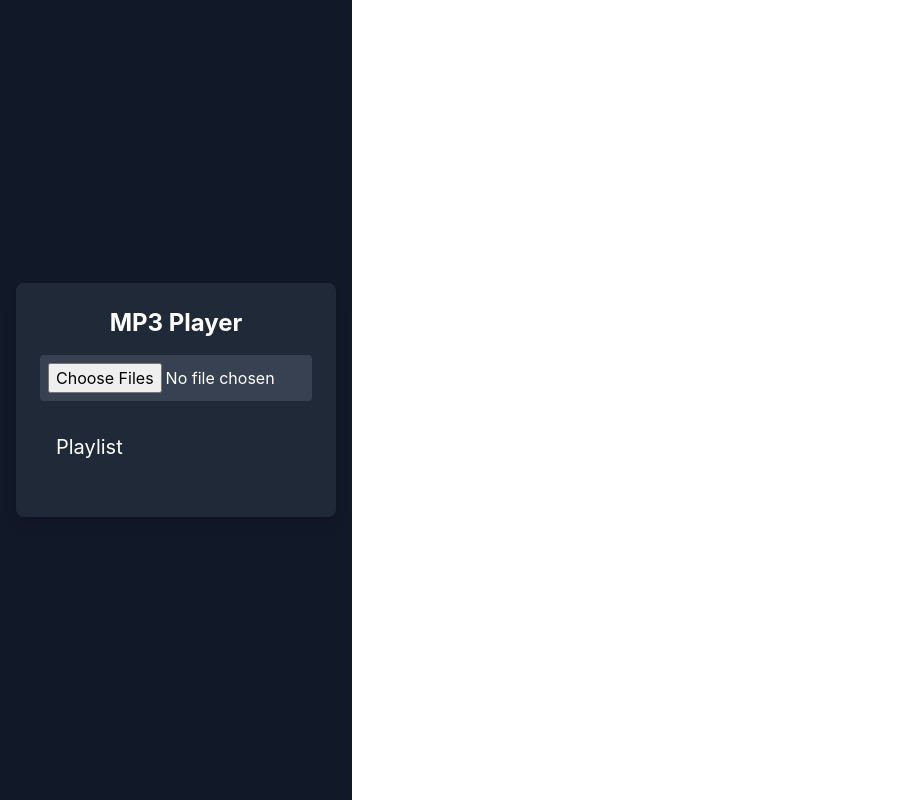
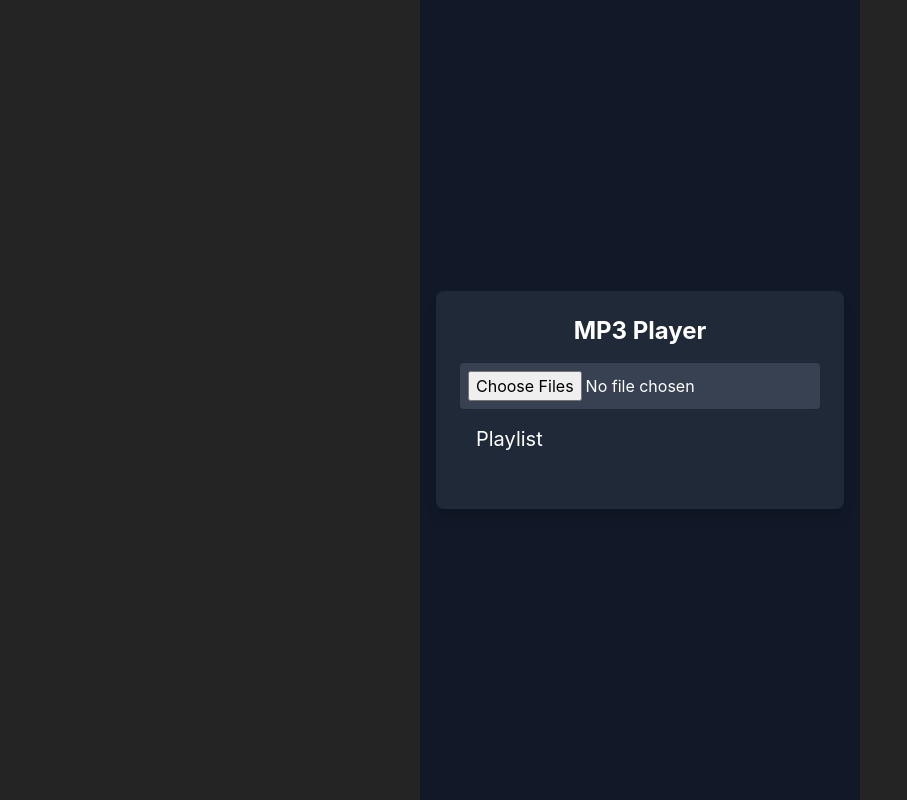
Before and after one commit to godxrs/MP3Player, a React (Vite) app: page / in a window 1280 px wide. Shown: the whole page, without its empty margins (0-907 px from the left). Built offline with nearby package versions, Linux system fonts and the light colour scheme.

Commit message:
Minor changes

```diff
--- a/src/App.tsx
+++ b/src/App.tsx
@@ -43,7 +43,7 @@ const App: React.FC = () => {
 
   return (
     <div className="min-h-screen bg-gray-900 text-white flex items-center justify-center p-4">
-      <div className="bg-gray-800 rounded-lg shadow-lg p-6 w-full max-w-xs">
+      <div className="bg-gray-800 rounded-lg shadow-lg p-6 w-full max-w-xs md:max-w-md lg:max-w-lg">
         <h1 className="text-2xl font-bold mb-4 text-center">MP3 Player</h1>
         <input
           type="file"
@@ -69,5 +69,4 @@ const App: React.FC = () => {
   );
 };
 
-
 export default App;
--- a/src/components/AudioPlayer.tsx
+++ b/src/components/AudioPlayer.tsx
@@ -23,14 +23,11 @@ const AudioPlayer: React.FC<Props> = ({ track, onPrev, onNext }) => {
       const handleLoadedMetadata = () => {
         setDuration(audioRef.current!.duration);
       };
-
       const handleTimeUpdate = () => {
         setCurrentTime(audioRef.current!.currentTime);
       };
-
       audioRef.current.addEventListener('loadedmetadata', handleLoadedMetadata);
       audioRef.current.addEventListener('timeupdate', handleTimeUpdate);
-
       return () => {
         audioRef.current?.removeEventListener('loadedmetadata', handleLoadedMetadata);
         audioRef.current?.removeEventListener('timeupdate', handleTimeUpdate);
--- a/src/index.css
+++ b/src/index.css
@@ -29,14 +29,21 @@ a:hover {
 body {
   margin: 0;
   display: flex;
-  place-items: center;
+  justify-content: center;
+  align-items: center;
   min-width: 320px;
   min-height: 100vh;
+  background-color: #242424;
 }
 
 h1 {
   font-size: 3.2em;
   line-height: 1.1;
+}
+
+input[type="file"] {
+  display: block;
+  margin: 0 auto;
 }
 
 button {
@@ -66,11 +73,4 @@ button:focus-visible {
   a:hover {
     color: #747bff;
   }
-  button {
-    background-color: #f9f9f9;
-  }
 }
-
-@tailwind base;
-@tailwind components;
-@tailwind utilities;
```
Lines whose indentation alone changed are shown as unchanged.
